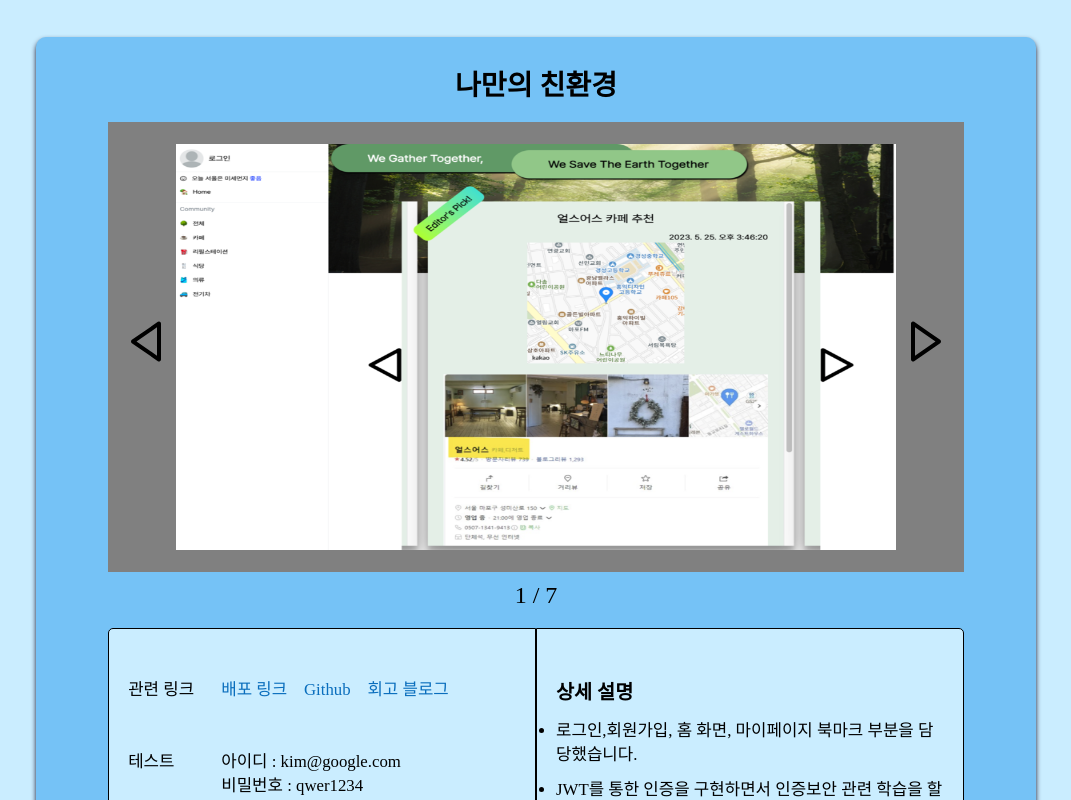
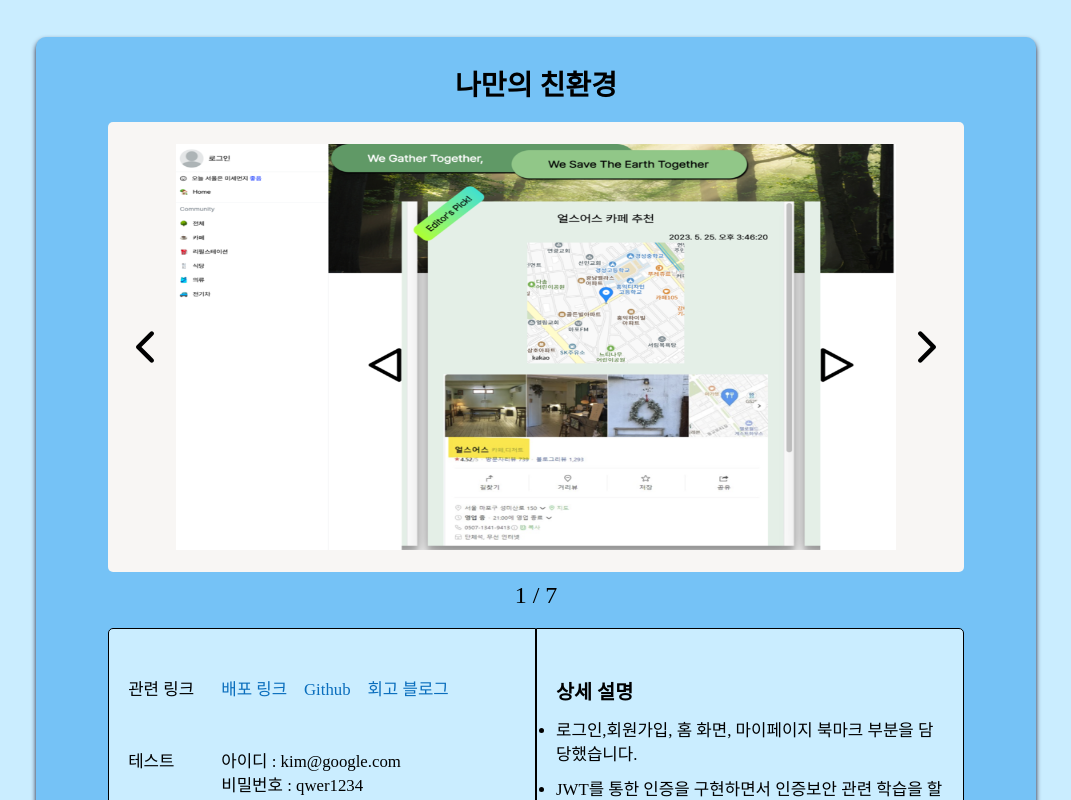
Before and after one commit to kimsh322/portfolio-react, a React (Vite) app: page / in a window 1280 px wide. Shown: the part 1700-2500 px from the top of the page, without its empty margins (104-1175 px from the left). Built offline with nearby package versions, Linux system fonts and the light colour scheme; a web font is replaced by a local one.

Commit message:
Style : 캐러셀 배경색 변경

```diff
--- a/src/components/projects/carousel/Carousel.tsx
+++ b/src/components/projects/carousel/Carousel.tsx
@@ -1,5 +1,5 @@
 import styled from "styled-components";
-import { BiLeftArrow, BiRightArrow } from "react-icons/bi";
+import { IoIosArrowBack, IoIosArrowForward } from "react-icons/io";
 import { prevHandler, nextHandler, CarouselHandlerArgsType } from "./carouselHandler";
 import { useState } from "react";
 import CarouselContents from "./CarouselContents";
@@ -30,7 +30,7 @@ const Carousel = ({ projectImgs, imageNumber, setImageNumber }: Props) => {
   return (
     <CarouselContainer>
       <button type="button" className="icon left">
-        <BiLeftArrow onClick={() => prevHandler(carouselHandlerArgs)} />
+        <IoIosArrowBack onClick={() => prevHandler(carouselHandlerArgs)} />
       </button>
       <CarouselContents
         imageNumber={imageNumber}
@@ -38,7 +38,7 @@ const Carousel = ({ projectImgs, imageNumber, setImageNumber }: Props) => {
         projectImageContents={projectImageContents}
       />
       <button type="button" className="icon right">
-        <BiRightArrow onClick={() => nextHandler(carouselHandlerArgs)} />
+        <IoIosArrowForward onClick={() => nextHandler(carouselHandlerArgs)} />
       </button>
     </CarouselContainer>
   );
@@ -50,27 +50,38 @@ const CarouselContainer = styled.div`
   align-items: center;
   width: 90%;
   height: 450px;
-  background-color: gray;
+  background-color: #f8f6f4;
   margin-top: 2%;
   margin-bottom: 1%;
   position: relative;
   overflow: hidden;
+  border-radius: 5px;
   .icon {
+    display: flex;
+    justify-content: center;
+    align-items: center;
     background-color: transparent;
     border: none;
     font-size: 2em;
     position: absolute;
     transform: scale(1, 1.5);
     z-index: 1;
+    padding: 0;
+    border-radius: 5px;
     cursor: pointer;
+    transition: color 0.2s, background-color 0.2s;
+    &:hover {
+      background-color: gray;
+      color: white;
+    }
   }
   .left {
-    left: 1%;
+    left: 1.5%;
     top: 50%;
     transform: translateY(-50%);
   }
   .right {
-    right: 1%;
+    right: 1.5%;
     top: 50%;
     transform: translateY(-50%);
   }
--- a/src/components/projects/carousel/CarouselContents.tsx
+++ b/src/components/projects/carousel/CarouselContents.tsx
@@ -36,7 +36,7 @@ const CarouselContentsContainer = styled.div<CarouselBoxProps>`
   align-items: center;
   height: 95%;
   padding: 0 20%;
-  background-color: gray;
+  background-color: #f8f6f4;
   transform: translateX(
     ${({ imageNumber, maxLength }) => {
       return `${450 * (-1 + maxLength) - imageNumber * 900}px`;
```
